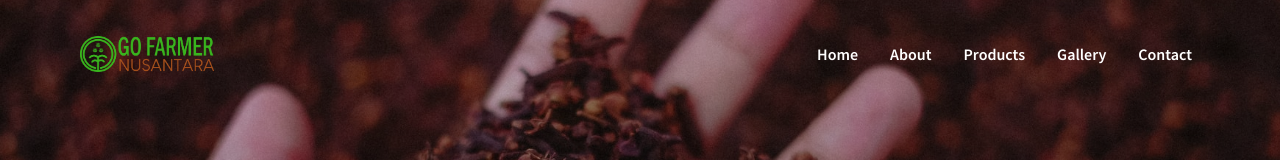
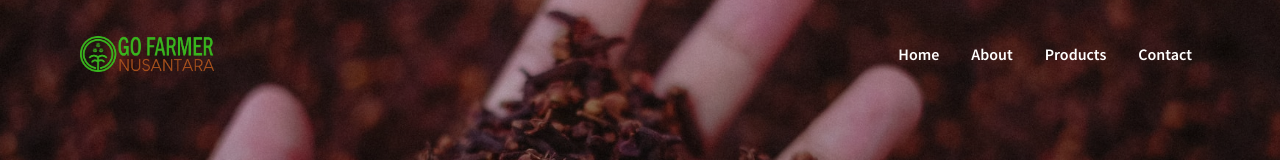
Before and after one commit to fahdikrie/gofarmerin, a Next.js app: page / in a window 1280 px wide. Shown: the top 160 px of the page. Built offline with nearby package versions, Linux system fonts and the light colour scheme.

Commit message:
feat(navbar): hide gallery

```diff
--- a/components/layout/constants.ts
+++ b/components/layout/constants.ts
@@ -28,10 +28,10 @@ export const NAV_ITEMS: Array<NavItemType> = [
     label: 'Products',
     onClick: () => Router.push('/products'),
   },
-  {
-    label: 'Gallery',
-    onClick: () => Router.push('/gallery'),
-  },
+  // {
+  //   label: 'Gallery',
+  //   onClick: () => Router.push('/gallery'),
+  // },
   {
     label: 'Contact',
     href: '/#contact',
```
